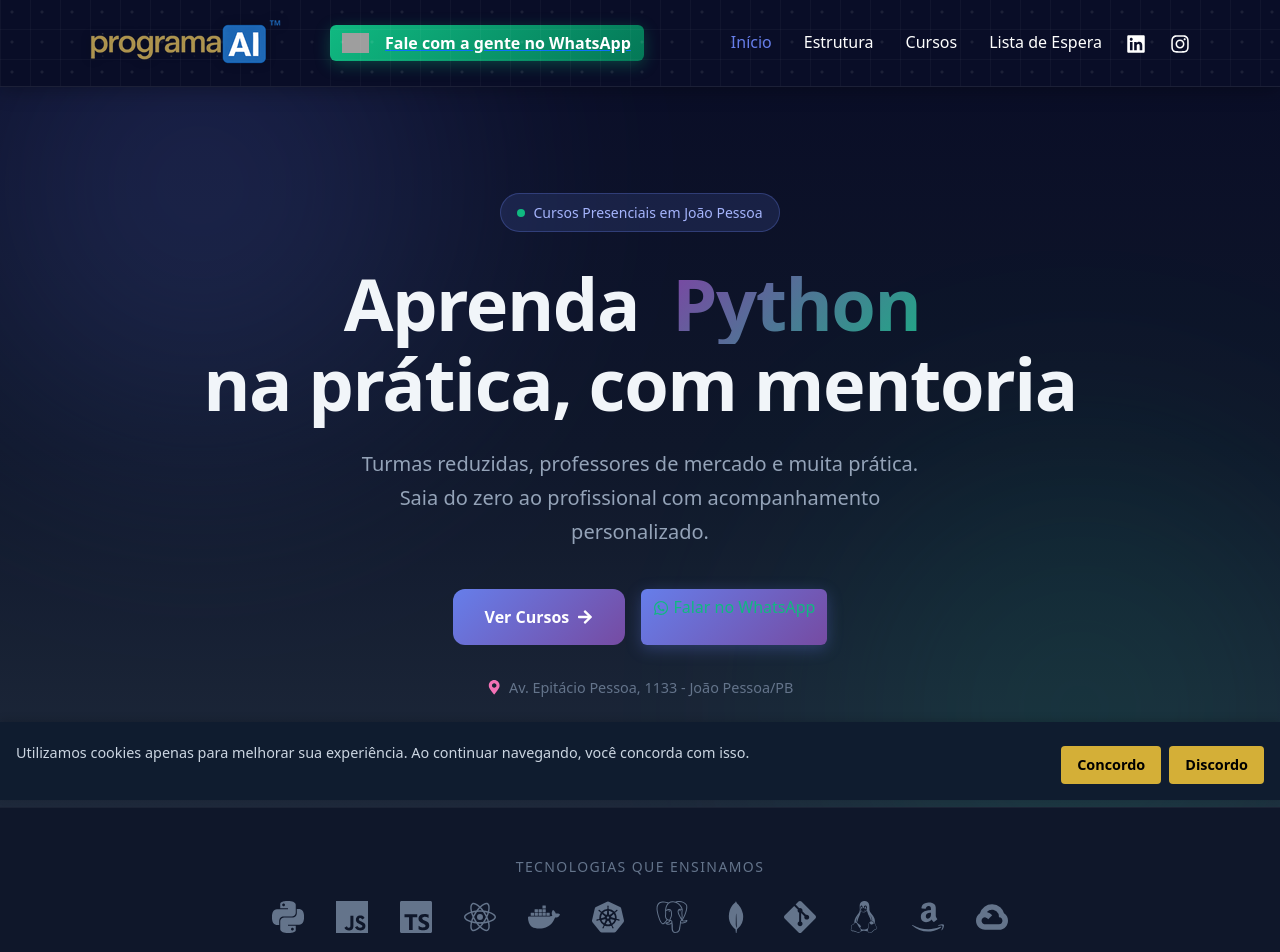
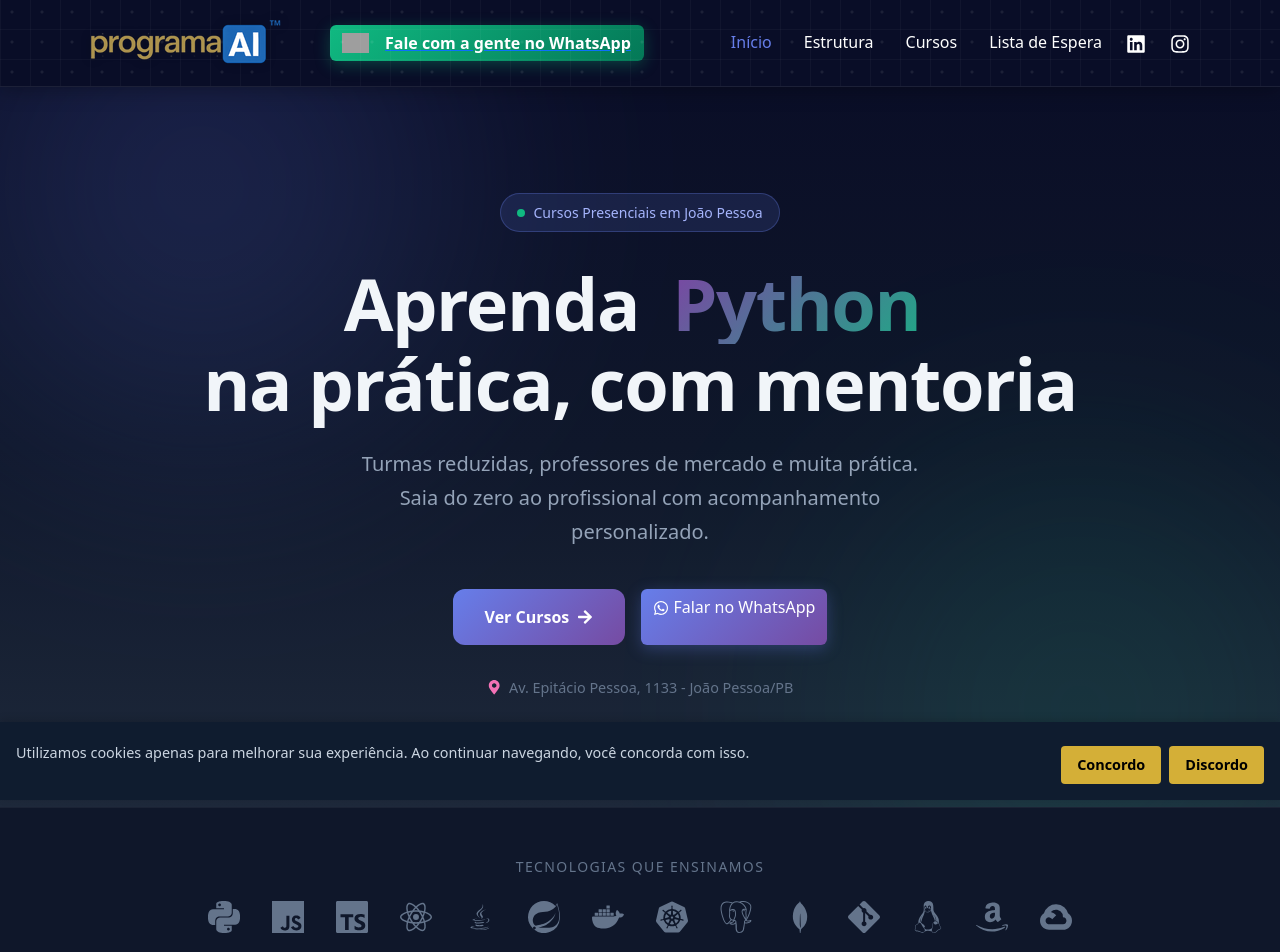
Before and after one commit to kelsonvictr/programaai-frontend, a React (Vite) app: page / in a window 1280 px wide. Shown: the top 952 px of the page. Built offline with nearby package versions, Linux system fonts and the light colour scheme; no server answers; grey boxes are pictures that could not be loaded.

Commit message:
feat: update generated timestamps in JSON files and enhance button styles in home dark theme

```diff
--- a/public/course-details-gallery.json
+++ b/public/course-details-gallery.json
@@ -1,5 +1,5 @@
 {
-  "generatedAt": "2026-01-22T14:59:05.752Z",
+  "generatedAt": "2026-01-22T17:19:50.512Z",
   "photos": [
     {
       "src": "/galeria-course-details/34.jpg",
--- a/public/galleries-index.json
+++ b/public/galleries-index.json
@@ -1,5 +1,5 @@
 {
-  "generatedAt": "2026-01-22T14:59:05.745Z",
+  "generatedAt": "2026-01-22T17:19:50.508Z",
   "galleries": {
     "estrutura": {
       "fotos": [
--- a/src/pages/Home.tsx
+++ b/src/pages/Home.tsx
@@ -3,7 +3,8 @@ import React, { useEffect, useMemo, useState } from "react"
 import { Container, Row, Col, Button, Card, Spinner, Alert } from "react-bootstrap"
 import { Link } from "react-router-dom"
 import { FaWhatsapp, FaMapMarkerAlt, FaArrowRight, FaCheckCircle } from "react-icons/fa"
-import { SiPython, SiJavascript, SiReact, SiTypescript, SiDocker, SiKubernetes, SiPostgresql, SiMongodb, SiGit, SiLinux, SiAmazon, SiGooglecloud } from "react-icons/si"
+import { SiPython, SiJavascript, SiReact, SiTypescript, SiDocker, SiKubernetes, SiPostgresql, SiMongodb, SiGit, SiLinux, SiAmazon, SiGooglecloud, SiSpring } from "react-icons/si"
+import { DiJava } from "react-icons/di"
 import axios from "axios"
 import Seo from "../components/Seo"
 import { buildAbsoluteUrl } from "../config/seo"
@@ -180,6 +181,8 @@ const Home: React.FC = () => {
             <SiJavascript title="JavaScript" />
             <SiTypescript title="TypeScript" />
             <SiReact title="React" />
+            <DiJava title="Java" />
+            <SiSpring title="Spring" />
             <SiDocker title="Docker" />
             <SiKubernetes title="Kubernetes" />
             <SiPostgresql title="PostgreSQL" />
--- a/src/styles/home-dark.css
+++ b/src/styles/home-dark.css
@@ -154,20 +154,20 @@
   align-items: center;
   gap: 0.5rem;
   padding: 1rem 2rem;
-  background: rgba(16, 185, 129, 0.15);
-  border: 1px solid rgba(16, 185, 129, 0.4) !important;
-  color: #10b981 !important;
+  background: linear-gradient(135deg, #10b981 0%, #059669 100%);
+  color: #fff !important;
   font-weight: 600;
   font-size: 1rem;
   border-radius: 12px;
   text-decoration: none;
   transition: all 0.3s ease;
+  border: none !important;
 }
 
 .hero-btn-secondary:hover {
-  background: rgba(16, 185, 129, 0.25);
   transform: translateY(-3px);
-  color: #34d399 !important;
+  box-shadow: 0 15px 40px rgba(16, 185, 129, 0.35);
+  color: #fff !important;
 }
 
 .hero-location {
```
